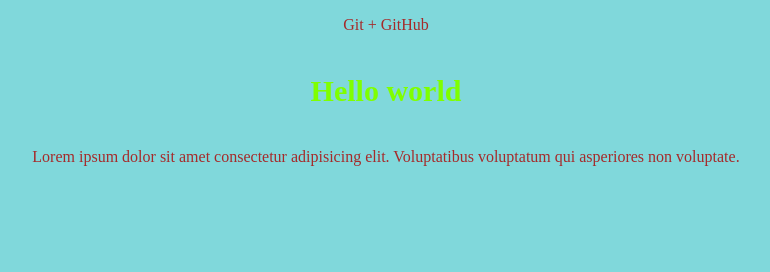
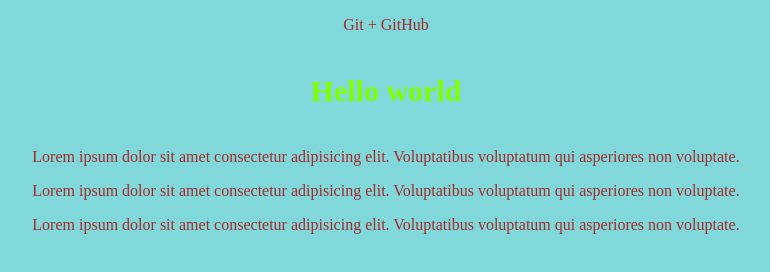
Before and after one commit to RickRum/gittest, a plain HTML site: page index.html in a window 1280 px wide. Shown: the whole page, without its empty margins (254-1024 px from the left). Drawn offline with Linux system fonts and the light colour scheme.

Commit message:
index.html

```diff
--- a/index.html
+++ b/index.html
@@ -16,6 +16,12 @@
 	<p>
 		Lorem ipsum dolor sit amet consectetur adipisicing elit. Voluptatibus voluptatum qui asperiores non voluptate.
 	</p>
+	<p>
+		Lorem ipsum dolor sit amet consectetur adipisicing elit. Voluptatibus voluptatum qui asperiores non voluptate.
+	</p>
+	<p>
+		Lorem ipsum dolor sit amet consectetur adipisicing elit. Voluptatibus voluptatum qui asperiores non voluptate.
+	</p>
 </body>
 
 </html>
```
